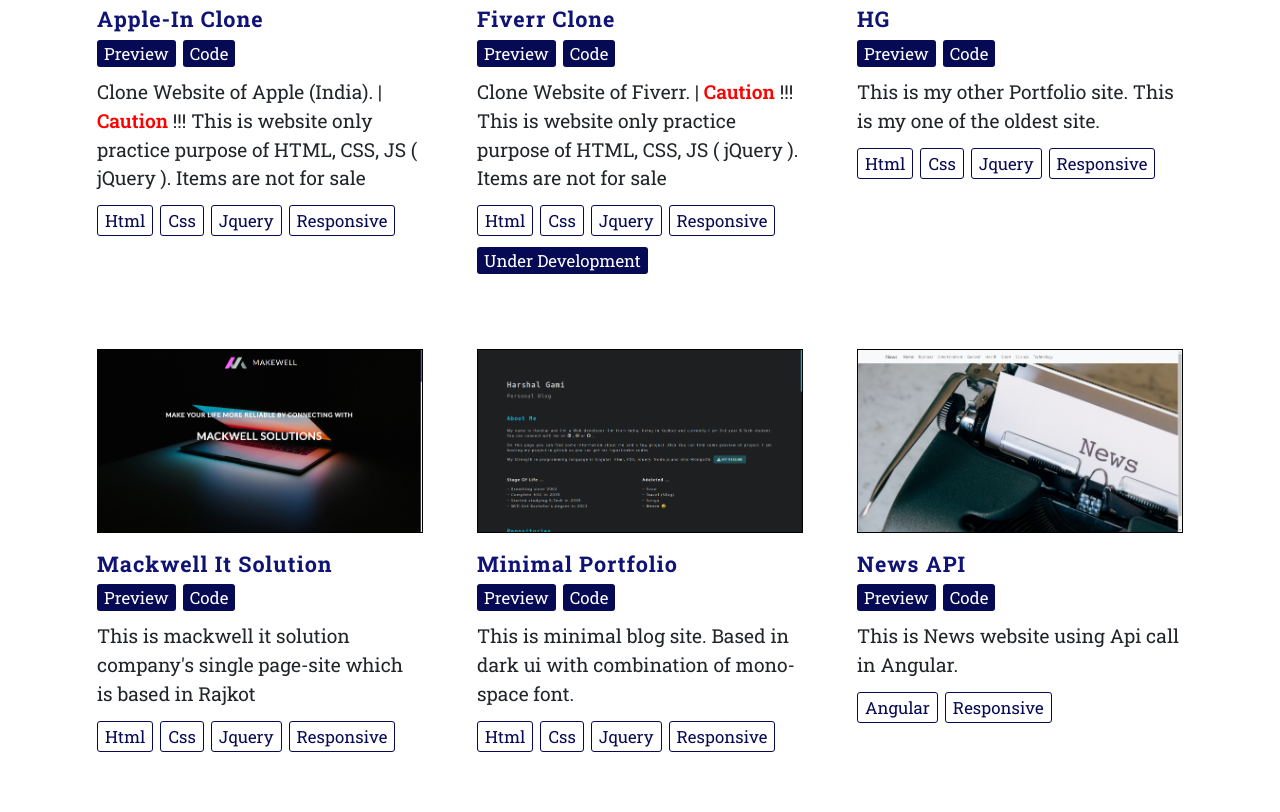
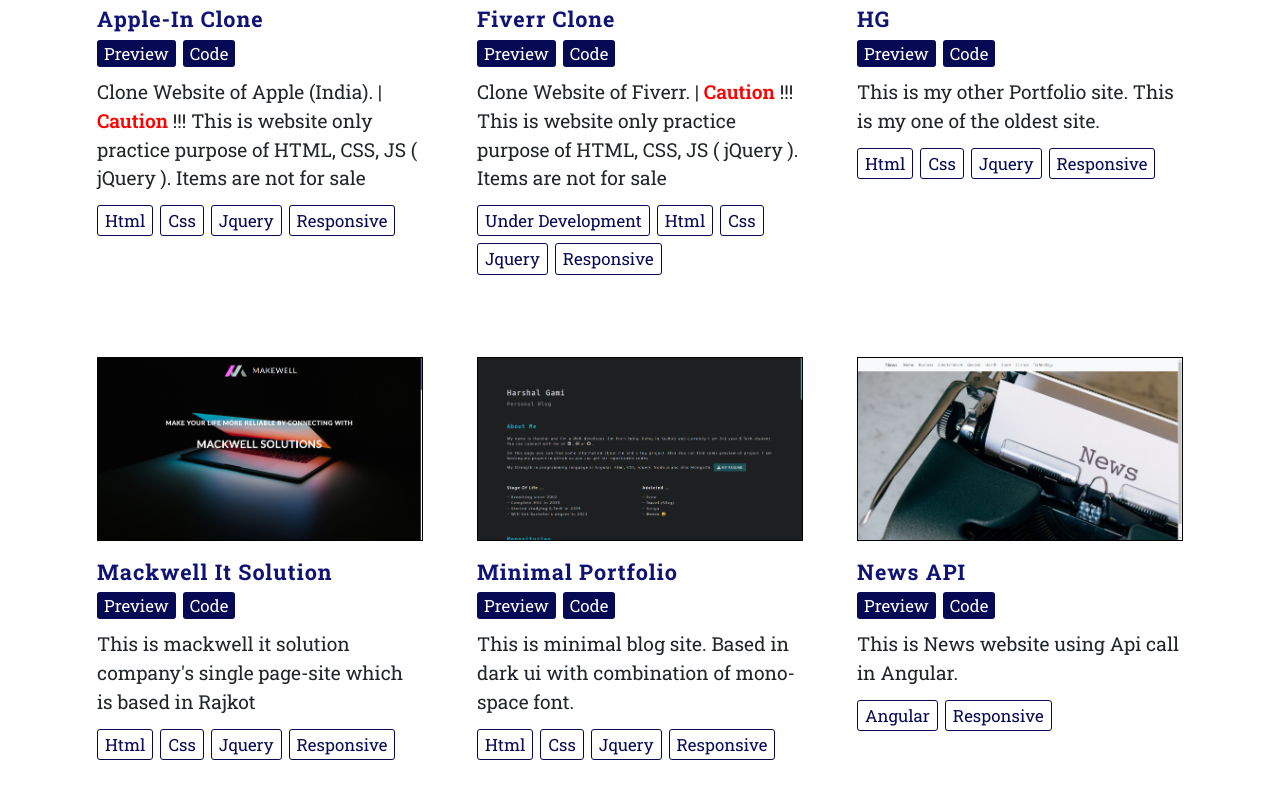
Before and after one commit to harshalgami13/harshalgami13.github.io, a website built with Parcel: page index.html in a window 1280 px wide. Shown: the part 2935-3747 px from the top of the page. Built offline with nearby package versions, Linux system fonts and the light colour scheme.

Commit message:
Update index.html

```diff
--- a/index.html
+++ b/index.html
@@ -254,14 +254,11 @@
                                 HTML, CSS, JS ( jQuery ). Items are not for sale
                             </div>
                             <div class="tag">
+				<div>Under Development</div>
                                 <div>Html</div>
                                 <div>Css</div>
                                 <div>Jquery</div>
                                 <div>Responsive</div>
-                            </div>
-			    <div class="links">
-                                <div><a>Under Development</a>
-                                </div>
                             </div>
                         </div>
                     </div>
```
